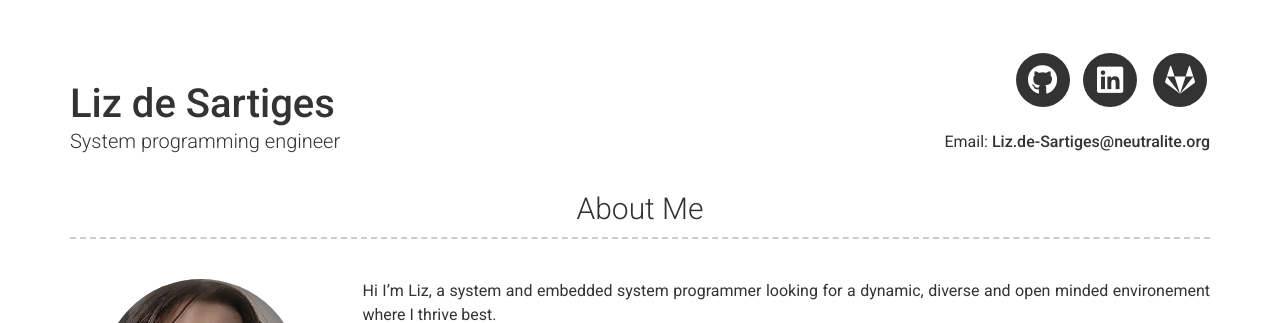
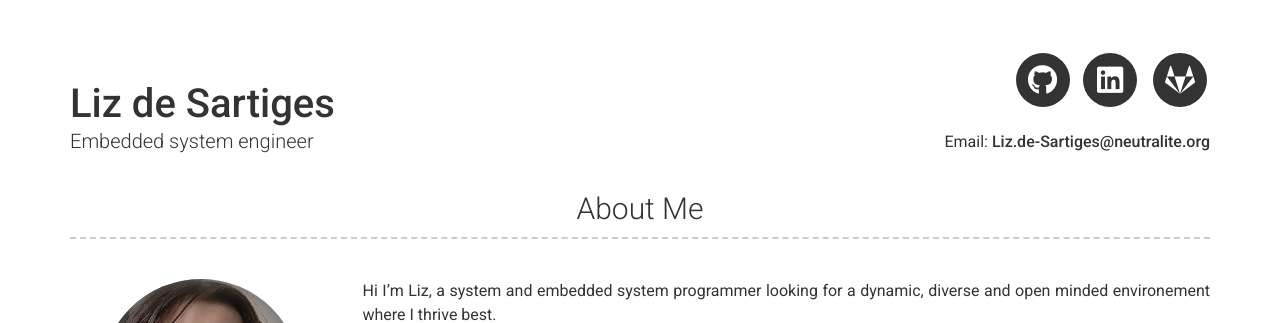
Before and after one commit to liz-desartiges/liz-desartiges.github.io, a Jekyll site: the page built from index.md, in a window 1280 px wide and 900 px high. Shown: the top 323 px of the window. Built offline with Jekyll 4.4.1, drawn with Linux system fonts in a browser that asks for light colours; nearby versions of some CDN libraries.

Commit message:
Embedded system engineer

```diff
--- a/_config.yml
+++ b/_config.yml
@@ -7,7 +7,7 @@ version: 2
 
 # Personal info
 name: Liz de Sartiges
-title: System programming engineer
+title: Embedded system engineer
 email: Liz.de-Sartiges@neutralite.org
 
 # Dark Mode (true/false/never)
```
